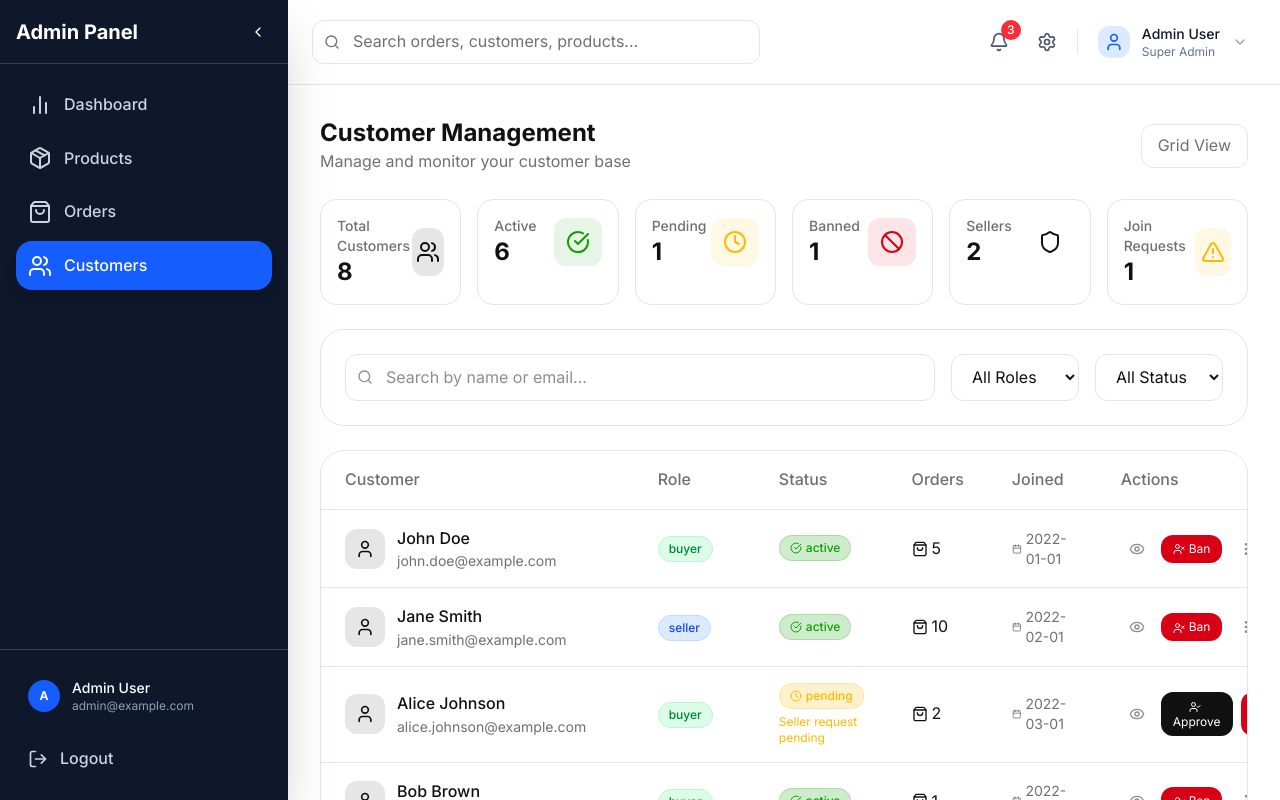
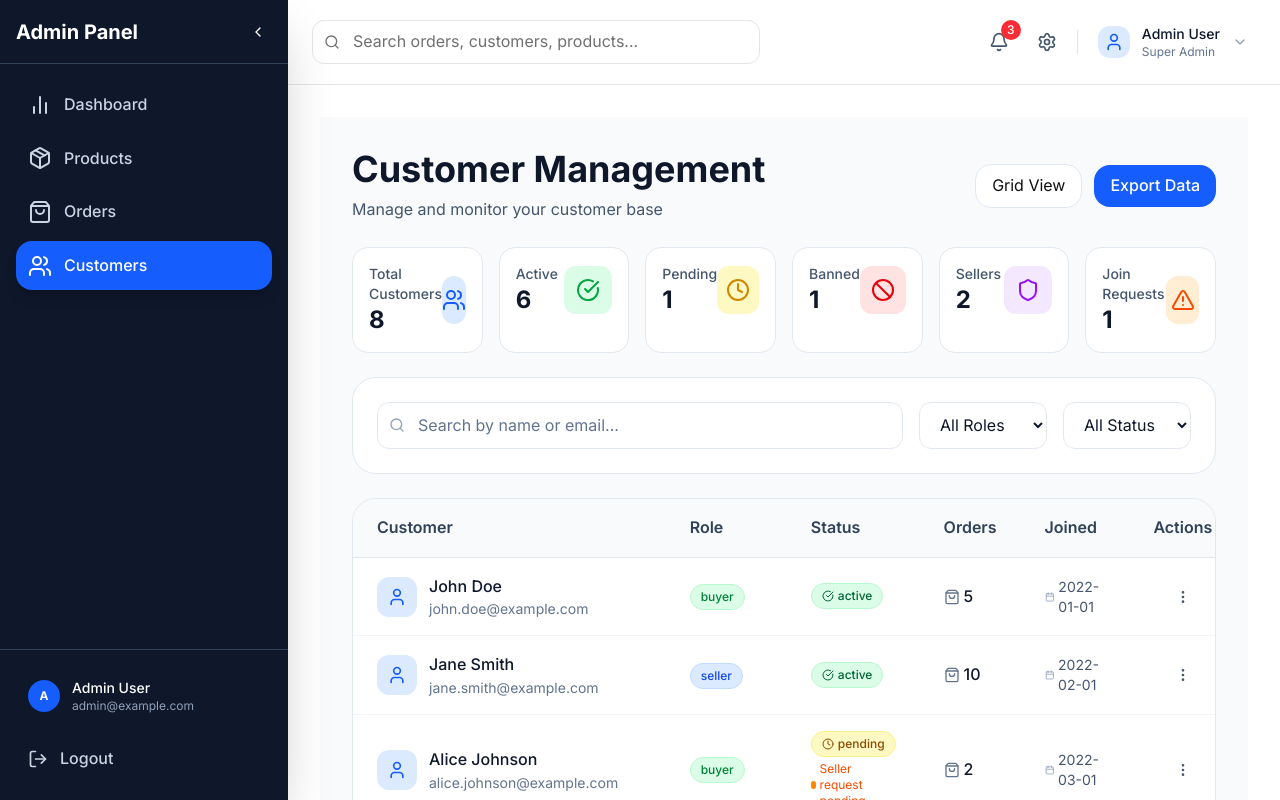
Before and after one commit to Daarns/Ecommerce-Pro, a Next.js app: page /admin/dashboard/customers in a window 1280 px wide. Shown: the top 800 px of the page. Built offline with nearby package versions, Linux system fonts and the light colour scheme.

Commit message:
Update CustomerList.jsx

```diff
--- a/app/admin/dashboard/customers/CustomerList.jsx
+++ b/app/admin/dashboard/customers/CustomerList.jsx
@@ -22,7 +22,95 @@ import {
   CheckCircle,
   Clock,
   Ban,
+  ChevronDown,
+  Key,
+  Trash2,
 } from "lucide-react";
+
+// Custom Dropdown for Actions
+const ActionsDropdown = ({ user, onApproveSeller, onBanUser, onUnbanUser, onResetPassword }) => {
+  const [isOpen, setIsOpen] = useState(false);
+
+  return (
+    <div className="relative">
+      <button
+        onClick={() => setIsOpen(!isOpen)}
+        className="p-2 hover:bg-slate-100 rounded-lg transition-colors"
+      >
+        <MoreVertical className="w-4 h-4 text-slate-600" />
+      </button>
+
+      {isOpen && (
+        <>
+          <div
+            className="fixed inset-0 z-10"
+            onClick={() => setIsOpen(false)}
+          />
+          <div className="absolute right-0 z-20 mt-1 bg-white border border-slate-200 rounded-lg shadow-lg overflow-hidden min-w-[160px]">
+            <Link
+              href={`/admin/dashboard/customers/${user.id}`}
+              className="flex items-center gap-2 px-3 py-2 hover:bg-slate-50 transition-colors text-sm"
+              onClick={() => setIsOpen(false)}
+            >
+              <Eye className="w-4 h-4 text-slate-600" />
+              View Details
+            </Link>
+
+            <button
+              onClick={() => {
+                onResetPassword(user.id);
+                setIsOpen(false);
+              }}
+              className="w-full flex items-center gap-2 px-3 py-2 hover:bg-slate-50 transition-colors text-sm text-left"
+            >
+              <Key className="w-4 h-4 text-slate-600" />
+              Reset Password
+            </button>
+
+            {user.joinRequest && user.role === "buyer" && (
+              <button
+                onClick={() => {
+                  onApproveSeller(user.id);
+                  setIsOpen(false);
+                }}
+                className="w-full flex items-center gap-2 px-3 py-2 hover:bg-blue-50 transition-colors text-sm text-left text-blue-600"
+              >
+                <UserCheck className="w-4 h-4" />
+                Approve as Seller
+              </button>
+            )}
+
+            <div className="border-t border-slate-100" />
+
+            {user.status === "banned" ? (
+              <button
+                onClick={() => {
+                  onUnbanUser(user.id);
+                  setIsOpen(false);
+                }}
+                className="w-full flex items-center gap-2 px-3 py-2 hover:bg-green-50 transition-colors text-sm text-left text-green-600"
+              >
+                <RotateCcw className="w-4 h-4" />
+                Unban User
+              </button>
+            ) : (
+              <button
+                onClick={() => {
+                  onBanUser(user.id);
+                  setIsOpen(false);
+                }}
+                className="w-full flex items-center gap-2 px-3 py-2 hover:bg-red-50 transition-colors text-sm text-left text-red-600"
+              >
+                <UserX className="w-4 h-4" />
+                Ban User
+              </button>
+            )}
+          </div>
+        </>
+      )}
+    </div>
+  );
+};
 
 export default function CustomerList() {
   const [users, setUsers] = useState(dummyUsers);
@@ -101,9 +189,9 @@ export default function CustomerList() {
 
   const getStatusColor = (status) => {
     const colors = {
-      active: "bg-success/20 text-success border-success/20",
-      pending: "bg-warning/20 text-warning border-warning/20",
-      banned: "bg-error/20 text-error border-error/20",
+      active: "bg-green-100 text-green-800 border-green-200",
+      pending: "bg-yellow-100 text-yellow-800 border-yellow-200",
+      banned: "bg-red-100 text-red-800 border-red-200",
     };
     return colors[status] || "bg-gray-100 text-gray-600";
   };
@@ -127,14 +215,14 @@ export default function CustomerList() {
   };
 
   const StatCard = ({ title, value, icon: Icon, color, change }) => (
-    <div className="bg-surface border border-border rounded-xl p-4">
+    <div className="bg-white border border-slate-200 rounded-xl p-4">
       <div className="flex items-center justify-between">
         <div>
-          <p className="text-text-secondary text-sm font-medium">{title}</p>
+          <p className="text-slate-600 text-sm font-medium">{title}</p>
           <div className="flex items-center gap-2">
-            <p className="text-2xl font-bold text-text-primary">{value}</p>
+            <p className="text-2xl font-bold text-slate-900">{value}</p>
             {change && (
-              <span className="text-xs text-success">+{change}%</span>
+              <span className="text-xs text-green-600">+{change}%</span>
             )}
           </div>
         </div>
@@ -146,20 +234,24 @@ export default function CustomerList() {
   );
 
   return (
+    <div className="w-full bg-slate-50 p-4 lg:p-8">
       <div className="space-y-6">
         {/* Header */}
         <div className="flex flex-col lg:flex-row lg:items-center lg:justify-between gap-4">
           <div>
-          <h1 className="text-2xl font-bold text-text-primary">Customer Management</h1>
-          <p className="text-text-secondary">Manage and monitor your customer base</p>
+            <h1 className="text-3xl lg:text-4xl font-bold text-slate-900 mb-2">Customer Management</h1>
+            <p className="text-slate-600">Manage and monitor your customer base</p>
           </div>
 
-        <div className="flex items-center gap-2">
+          <div className="flex items-center gap-3">
             <button
               onClick={() => setViewMode(viewMode === "table" ? "grid" : "table")}
-            className="px-4 py-2 bg-surface border border-border rounded-lg text-text-secondary hover:text-text-primary hover:bg-surface-elevated transition-colors"
+              className="px-4 py-2 bg-white border border-slate-200 rounded-xl hover:bg-slate-50 transition-colors"
             >
               {viewMode === "table" ? "Grid View" : "Table View"}
+            </button>
+            <button className="px-4 py-2 bg-blue-600 text-white rounded-xl hover:bg-blue-700 transition-colors font-medium">
+              Export Data
             </button>
           </div>
         </div>
@@ -170,45 +262,45 @@ export default function CustomerList() {
             title="Total Customers"
             value={stats.total}
             icon={Users}
-          color="bg-primary/10 text-primary"
+            color="bg-blue-100 text-blue-600"
           />
           <StatCard
             title="Active"
             value={stats.active}
             icon={CheckCircle}
-          color="bg-success/10 text-success"
+            color="bg-green-100 text-green-600"
           />
           <StatCard
             title="Pending"
             value={stats.pending}
             icon={Clock}
-          color="bg-warning/10 text-warning"
+            color="bg-yellow-100 text-yellow-600"
           />
           <StatCard
             title="Banned"
             value={stats.banned}
             icon={Ban}
-          color="bg-error/10 text-error"
+            color="bg-red-100 text-red-600"
           />
           <StatCard
             title="Sellers"
             value={stats.sellers}
             icon={Shield}
-          color="bg-info/10 text-info"
+            color="bg-purple-100 text-purple-600"
           />
           <StatCard
             title="Join Requests"
             value={stats.joinRequests}
             icon={AlertTriangle}
-          color="bg-warning/10 text-warning"
+            color="bg-orange-100 text-orange-600"
           />
         </div>
 
         {/* Filters */}
-      <div className="bg-surface border border-border rounded-2xl p-6">
+        <div className="bg-white border border-slate-200 rounded-2xl p-6">
           <div className="flex flex-col lg:flex-row gap-4">
             <div className="relative flex-1">
-            <Search className="absolute left-3 top-1/2 transform -translate-y-1/2 w-4 h-4 text-text-muted" />
+              <Search className="absolute left-3 top-1/2 transform -translate-y-1/2 w-4 h-4 text-slate-400" />
               <input
                 type="text"
                 placeholder="Search by name or email..."
@@ -217,7 +309,7 @@ export default function CustomerList() {
                   setSearch(e.target.value);
                   setPage(1);
                 }}
-              className="w-full pl-10 pr-4 py-2.5 bg-background border border-border rounded-lg text-text-primary placeholder-text-muted focus:outline-none focus:ring-2 focus:ring-primary/50 focus:border-primary"
+                className="w-full pl-10 pr-4 py-2.5 bg-white border border-slate-200 rounded-lg text-slate-900 placeholder-slate-500 focus:outline-none focus:ring-2 focus:ring-blue-500 focus:border-transparent"
               />
             </div>
 
@@ -228,7 +320,7 @@ export default function CustomerList() {
                   setRoleFilter(e.target.value);
                   setPage(1);
                 }}
-              className="px-4 py-2.5 bg-background border border-border rounded-lg text-text-primary focus:outline-none focus:ring-2 focus:ring-primary/50 focus:border-primary min-w-32"
+                className="px-4 py-2.5 bg-white border border-slate-200 rounded-lg text-slate-900 focus:outline-none focus:ring-2 focus:ring-blue-500 focus:border-transparent min-w-32"
               >
                 <option value="all">All Roles</option>
                 <option value="buyer">Buyer</option>
@@ -242,7 +334,7 @@ export default function CustomerList() {
                   setStatusFilter(e.target.value);
                   setPage(1);
                 }}
-              className="px-4 py-2.5 bg-background border border-border rounded-lg text-text-primary focus:outline-none focus:ring-2 focus:ring-primary/50 focus:border-primary min-w-32"
+                className="px-4 py-2.5 bg-white border border-slate-200 rounded-lg text-slate-900 focus:outline-none focus:ring-2 focus:ring-blue-500 focus:border-transparent min-w-32"
               >
                 <option value="all">All Status</option>
                 <option value="active">Active</option>
@@ -254,38 +346,40 @@ export default function CustomerList() {
         </div>
 
         {/* Content */}
-      <div className="bg-surface border border-border rounded-2xl overflow-hidden">
+        <div className="bg-white border border-slate-200 rounded-2xl overflow-hidden">
           {viewMode === "table" ? (
             /* Table View */
             <div className="overflow-x-auto">
               <table className="w-full">
-              <thead className="bg-surface-elevated">
-                <tr className="text-text-secondary border-b border-border">
-                  <th className="py-4 px-6 text-left font-medium">Customer</th>
-                  <th className="py-4 px-6 text-left font-medium">Role</th>
-                  <th className="py-4 px-6 text-left font-medium">Status</th>
-                  <th className="py-4 px-6 text-left font-medium">Orders</th>
-                  <th className="py-4 px-6 text-left font-medium">Joined</th>
-                  <th className="py-4 px-6 text-left font-medium">Actions</th>
+                <thead className="bg-slate-50">
+                  <tr className="text-slate-700 border-b border-slate-200">
+                    <th className="py-4 px-6 text-left font-semibold">Customer</th>
+                    <th className="py-4 px-6 text-left font-semibold">Role</th>
+                    <th className="py-4 px-6 text-left font-semibold">Status</th>
+                    <th className="py-4 px-6 text-left font-semibold">Orders</th>
+                    <th className="py-4 px-6 text-left font-semibold">Joined</th>
+                    <th className="py-4 px-6 text-left font-semibold w-20">Actions</th>
                   </tr>
                 </thead>
                 <tbody>
-                {paginatedUsers.map((user) => {
+                  {paginatedUsers.map((user, index) => {
                     const StatusIcon = getStatusIcon(user.status);
                     return (
                       <tr
                         key={user.id}
-                      className="border-b border-border hover:bg-surface-elevated transition-colors"
+                        className={`border-b border-slate-100 hover:bg-slate-50 transition-colors ${
+                          index === paginatedUsers.length - 1 ? 'border-b-0' : ''
+                        }`}
                       >
                         <td className="py-4 px-6">
                           <Link href={`/admin/dashboard/customers/${user.id}`}>
-                          <div className="flex items-center gap-3 hover:text-primary transition-colors">
-                            <div className="w-10 h-10 bg-primary/10 rounded-lg flex items-center justify-center">
-                              <User className="w-5 h-5 text-primary" />
+                            <div className="flex items-center gap-3 hover:text-blue-600 transition-colors">
+                              <div className="w-10 h-10 bg-blue-100 rounded-lg flex items-center justify-center">
+                                <User className="w-5 h-5 text-blue-600" />
                               </div>
                               <div>
-                              <div className="font-medium text-text-primary">{user.name}</div>
-                              <div className="text-sm text-text-secondary">{user.email}</div>
+                                <div className="font-medium text-slate-900">{user.name}</div>
+                                <div className="text-sm text-slate-500">{user.email}</div>
                               </div>
                             </div>
                           </Link>
@@ -297,68 +391,40 @@ export default function CustomerList() {
                           </span>
                         </td>
                         <td className="py-4 px-6">
+                          <div className="space-y-1">
                             <span className={`inline-flex items-center gap-1 px-2.5 py-1 rounded-full text-xs font-medium border ${getStatusColor(user.status)}`}>
                               <StatusIcon className="w-3 h-3" />
                               {user.status}
                             </span>
                             {user.joinRequest && (
-                          <div className="text-xs text-warning mt-1">Seller request pending</div>
+                              <div className="flex items-center gap-1">
+                                <div className="w-2 h-2 bg-orange-400 rounded-full"></div>
+                                <span className="text-xs text-orange-600">Seller request pending</span>
+                              </div>
                             )}
-                      </td>
-                      <td className="py-4 px-6">
-                        <div className="flex items-center gap-1 text-text-primary">
-                          <ShoppingBag className="w-4 h-4" />
-                          {user.orders}
                           </div>
                         </td>
                         <td className="py-4 px-6">
-                        <div className="flex items-center gap-1 text-text-secondary text-sm">
-                          <Calendar className="w-4 h-4" />
+                          <div className="flex items-center gap-1 text-slate-900">
+                            <ShoppingBag className="w-4 h-4 text-slate-500" />
+                            <span className="font-medium">{user.orders}</span>
+                          </div>
+                        </td>
+                        <td className="py-4 px-6">
+                          <div className="flex items-center gap-1 text-slate-600 text-sm">
+                            <Calendar className="w-4 h-4 text-slate-400" />
                             {user.joinedAt}
                           </div>
                         </td>
                         <td className="py-4 px-6">
-                        <div className="flex items-center gap-2">
-                          <Link href={`/admin/dashboard/customers/${user.id}`}>
-                            <button className="p-2 hover:bg-surface rounded-lg transition-colors">
-                              <Eye className="w-4 h-4 text-text-muted" />
-                            </button>
-                          </Link>
-
-                          {user.joinRequest && user.role === "buyer" && (
-                            <button
-                              className="px-3 py-1.5 bg-primary text-white text-xs rounded-lg hover:bg-primary/90 transition-colors"
-                              onClick={() => handleApproveSeller(user.id)}
-                            >
-                              <UserCheck className="w-3 h-3 inline mr-1" />
-                              Approve
-                            </button>
-                          )}
-
-                          {user.status === "banned" ? (
-                            <button
-                              className="px-3 py-1.5 bg-success text-white text-xs rounded-lg hover:bg-success/90 transition-colors"
-                              onClick={() => handleUnbanUser(user.id)}
-                            >
-                              <RotateCcw className="w-3 h-3 inline mr-1" />
-                              Unban
-                            </button>
-                          ) : (
-                            <button
-                              className="px-3 py-1.5 bg-error text-white text-xs rounded-lg hover:bg-error/90 transition-colors"
-                              onClick={() => handleBanUser(user.id)}
-                            >
-                              <UserX className="w-3 h-3 inline mr-1" />
-                              Ban
-                            </button>
-                          )}
-
-                          <button
-                            className="p-2 hover:bg-surface rounded-lg transition-colors"
-                            onClick={() => handleResetPassword(user.id)}
-                          >
-                            <MoreVertical className="w-4 h-4 text-text-muted" />
-                          </button>
+                          <div className="flex items-center justify-center">
+                            <ActionsDropdown
+                              user={user}
+                              onApproveSeller={handleApproveSeller}
+                              onBanUser={handleBanUser}
+                              onUnbanUser={handleUnbanUser}
+                              onResetPassword={handleResetPassword}
+                            />
                           </div>
                         </td>
                       </tr>
@@ -374,17 +440,17 @@ export default function CustomerList() {
                 {paginatedUsers.map((user) => {
                   const StatusIcon = getStatusIcon(user.status);
                   return (
-                  <div key={user.id} className="bg-background border border-border rounded-xl p-4 hover:shadow-sm transition-shadow">
+                    <div key={user.id} className="bg-slate-50 border border-slate-200 rounded-xl p-4 hover:shadow-sm transition-shadow">
                       <Link href={`/admin/dashboard/customers/${user.id}`}>
                         <div className="flex items-center gap-3 mb-4">
-                        <div className="w-12 h-12 bg-primary/10 rounded-lg flex items-center justify-center">
-                          <User className="w-6 h-6 text-primary" />
+                          <div className="w-12 h-12 bg-blue-100 rounded-lg flex items-center justify-center">
+                            <User className="w-6 h-6 text-blue-600" />
                           </div>
                           <div className="flex-1 min-w-0">
-                          <div className="font-medium text-text-primary truncate hover:text-primary transition-colors">
+                            <div className="font-medium text-slate-900 truncate hover:text-blue-600 transition-colors">
                               {user.name}
                             </div>
-                          <div className="text-sm text-text-secondary truncate">{user.email}</div>
+                            <div className="text-sm text-slate-500 truncate">{user.email}</div>
                           </div>
                         </div>
                       </Link>
@@ -400,7 +466,7 @@ export default function CustomerList() {
                           </span>
                         </div>
 
-                      <div className="flex items-center justify-between text-sm text-text-secondary">
+                        <div className="flex items-center justify-between text-sm text-slate-600">
                           <span className="flex items-center gap-1">
                             <ShoppingBag className="w-4 h-4" />
                             {user.orders} orders
@@ -409,15 +475,15 @@ export default function CustomerList() {
                         </div>
 
                         {user.joinRequest && (
-                        <div className="text-xs text-warning bg-warning/10 px-2 py-1 rounded">
+                          <div className="text-xs text-orange-600 bg-orange-100 px-2 py-1 rounded">
                             Seller request pending
                           </div>
                         )}
 
-                      <div className="flex gap-2 pt-2 border-t border-border">
+                        <div className="flex gap-2 pt-2 border-t border-slate-200">
                           {user.joinRequest && user.role === "buyer" && (
                             <button
-                            className="flex-1 py-1.5 bg-primary text-white text-xs rounded-lg hover:bg-primary/90 transition-colors"
+                              className="flex-1 py-1.5 bg-blue-600 text-white text-xs rounded-lg hover:bg-blue-700 transition-colors"
                               onClick={() => handleApproveSeller(user.id)}
                             >
                               Approve
@@ -426,8 +492,8 @@ export default function CustomerList() {
                           <button
                             className={`flex-1 py-1.5 text-white text-xs rounded-lg transition-colors ${
                               user.status === "banned"
-                              ? "bg-success hover:bg-success/90"
-                              : "bg-error hover:bg-error/90"
+                                ? "bg-green-600 hover:bg-green-700"
+                                : "bg-red-600 hover:bg-red-700"
                             }`}
                             onClick={() => user.status === "banned" ? handleUnbanUser(user.id) : handleBanUser(user.id)}
                           >
@@ -445,13 +511,13 @@ export default function CustomerList() {
 
         {/* Pagination */}
         <div className="flex flex-col sm:flex-row sm:items-center sm:justify-between gap-4">
-        <div className="text-sm text-text-secondary">
+          <div className="text-sm text-slate-600">
             Showing {(page - 1) * pageSize + 1} to {Math.min(page * pageSize, filteredUsers.length)} of {filteredUsers.length} customers
           </div>
 
           <div className="flex items-center gap-2">
             <button
-            className="flex items-center gap-2 px-3 py-2 border border-border rounded-lg bg-background text-text-secondary hover:bg-surface transition-colors disabled:opacity-50 disabled:cursor-not-allowed"
+              className="flex items-center gap-2 px-3 py-2 border border-slate-200 rounded-lg bg-white text-slate-600 hover:bg-slate-50 transition-colors disabled:opacity-50 disabled:cursor-not-allowed"
               onClick={() => setPage((p) => Math.max(1, p - 1))}
               disabled={page === 1}
             >
@@ -468,8 +534,8 @@ export default function CustomerList() {
                     onClick={() => setPage(pageNum)}
                     className={`w-8 h-8 rounded-lg text-sm font-medium transition-colors ${
                       page === pageNum
-                      ? "bg-primary text-white"
-                      : "text-text-secondary hover:bg-surface"
+                        ? "bg-blue-600 text-white"
+                        : "text-slate-600 hover:bg-slate-100"
                     }`}
                   >
                     {pageNum}
@@ -477,12 +543,12 @@ export default function CustomerList() {
                 );
               })}
               {totalPages > 5 && (
-              <span className="text-text-muted px-2">...</span>
+                <span className="text-slate-400 px-2">...</span>
               )}
             </div>
 
             <button
-            className="flex items-center gap-2 px-3 py-2 border border-border rounded-lg bg-background text-text-secondary hover:bg-surface transition-colors disabled:opacity-50 disabled:cursor-not-allowed"
+              className="flex items-center gap-2 px-3 py-2 border border-slate-200 rounded-lg bg-white text-slate-600 hover:bg-slate-50 transition-colors disabled:opacity-50 disabled:cursor-not-allowed"
               onClick={() => setPage((p) => Math.min(totalPages, p + 1))}
               disabled={page === totalPages || totalPages === 0}
             >
@@ -492,5 +558,6 @@ export default function CustomerList() {
           </div>
         </div>
       </div>
+    </div>
   );
 }
```
Lines whose indentation alone changed are shown as unchanged.
